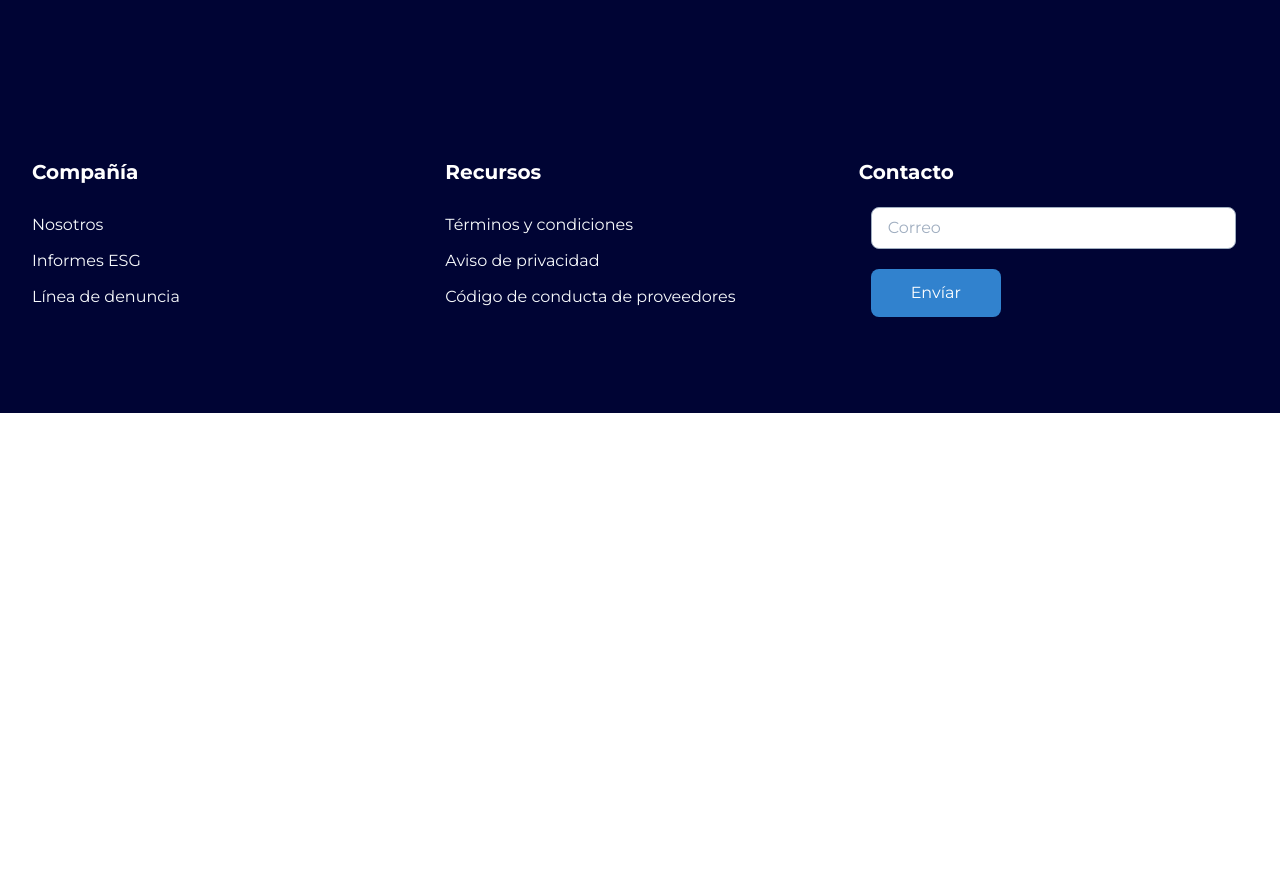
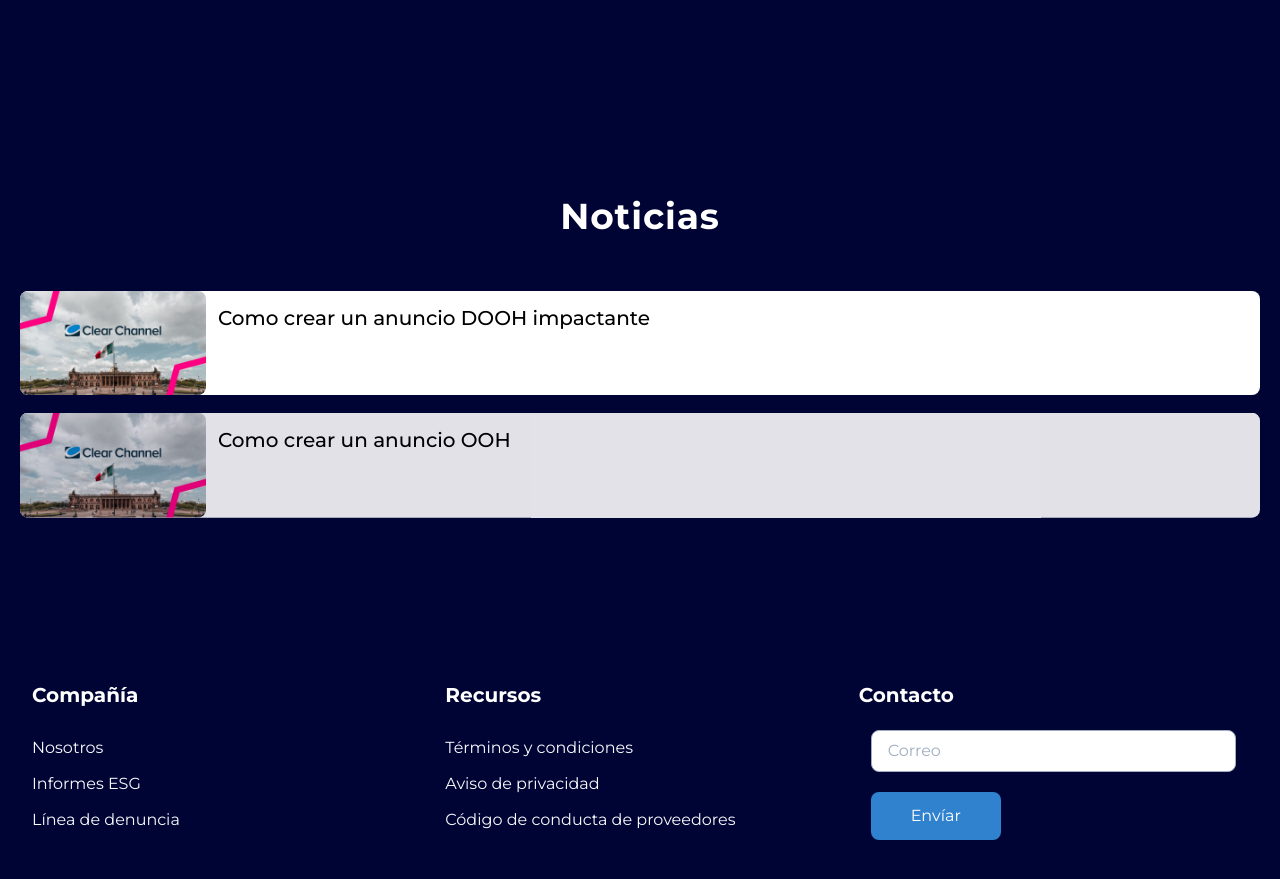
Before and after one commit to SalmaCzSz/cc-lp-iii, a website: page index.html in a window 1280 px wide. Shown: the part 2334-3213 px from the top of the page. Before the commit the page ends 2747 px from the top, so only its background shows below. Drawn offline with Linux system fonts and the light colour scheme.

Commit message:
26/02/2024 | Landing Page Clear Channel > Se agrega sección noticias

```diff
--- a/index.html
+++ b/index.html
@@ -196,7 +196,6 @@
       </div>
     </section>
 
-    <!-- Customer Section Start -->
     <section id="clientes" class="py-24 bg-dark-blue text-center">
       <div class="container">
         <div class="text-center">
@@ -265,7 +264,30 @@
         </div>
       </div>
     </section>
-    <!-- Customer Section End -->
+
+    <section id="noticias" class="bg-dark-blue py-24">
+      <div class="container">
+        <div class="text-center">
+          <h2 class="mb-12 section-heading wow fadeInDown" data-wow-delay="1.5s">Noticias</h2>
+        </div>
+        <div class="w-full mb-5 wow fadeInDown" data-wow-delay="2s">
+          <a href="#">
+            <div class="flex flex-col rounded-lg bg-white md:max-w-xl md:flex-row">
+              <img class="w-full rounded-lg object-cover" src="assets/img/noticias/anuncio_dooh.jpg" style="width: 15%; height: auto;"/>
+              <h5 class="mb-2 text-xl py-3 ml-3 font-medium"> Como crear un anuncio DOOH impactante </h5>
+            </div>
+          </a>
+        </div>
+        <div class="w-full wow fadeInDown" data-wow-delay="2.5s">
+          <a href="#">
+            <div class="flex flex-col rounded-lg bg-white md:max-w-xl md:flex-row">
+              <img class="w-full rounded-lg object-cover" src="assets/img/noticias/anuncio_dooh.jpg" style="width: 15%; height: auto;"/>
+              <h5 class="mb-2 text-xl py-3 ml-3 font-medium"> Como crear un anuncio OOH </h5>
+            </div>
+          </a>
+        </div>
+      </div>
+    </section>
 
 	  <!-- Footer Section Start -->
     <footer id="footer" class="bg-dark-blue py-16">
```
Also changed, not shown: assets/img/noticias/anuncio_dooh.jpg (added).
